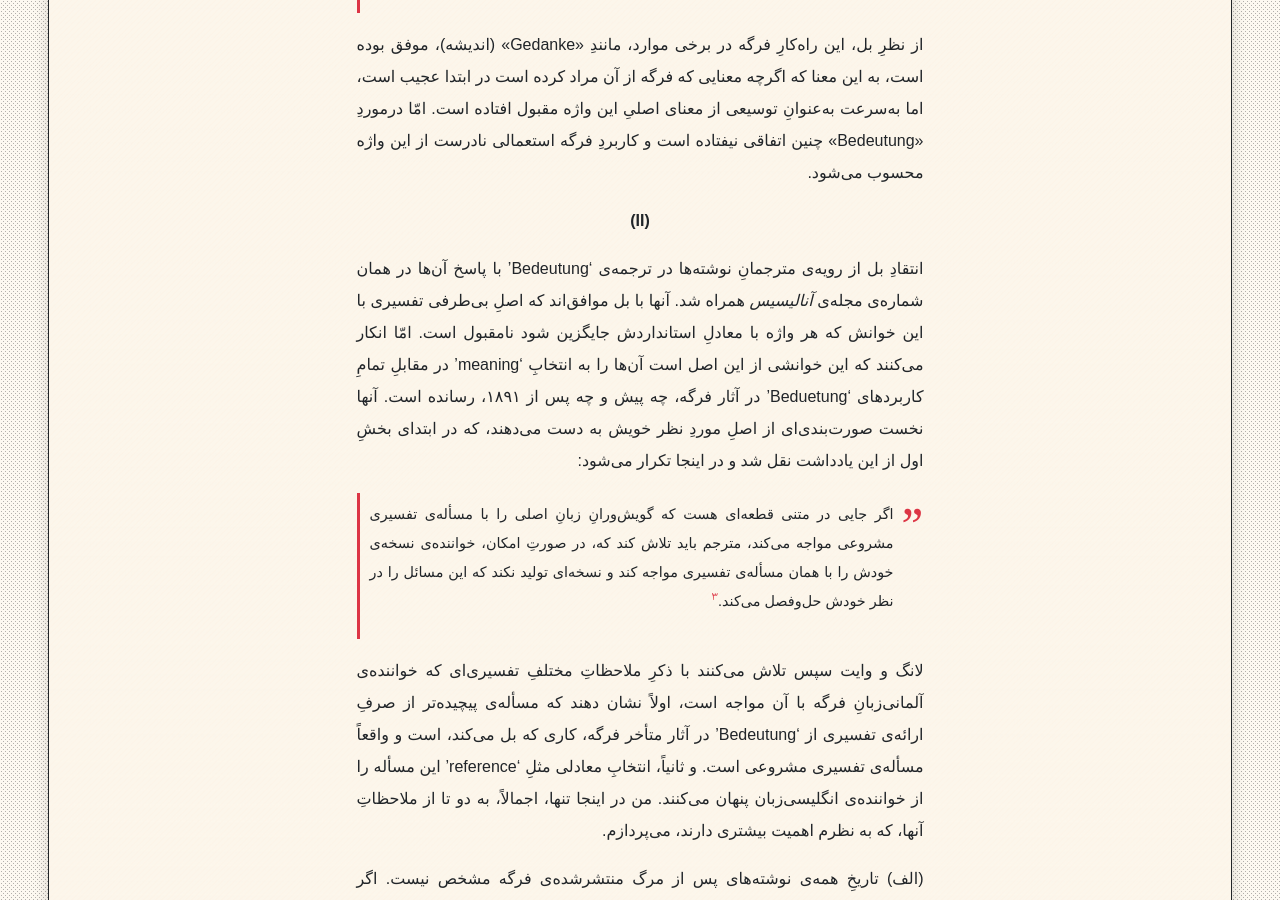
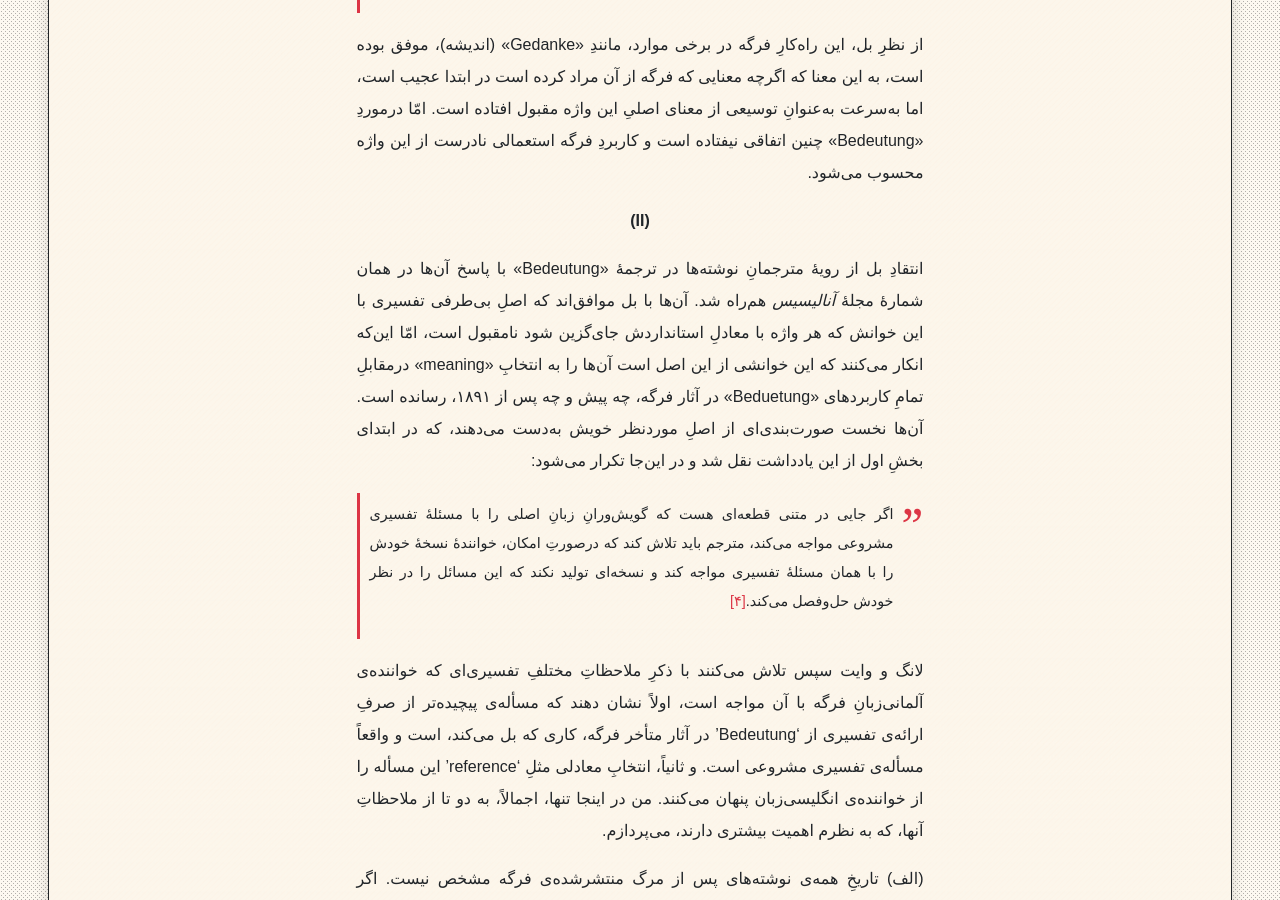
Before and after one commit to phicudemy/phicudemy.github.io, a Jekyll site: the page built from _posts/2024-07-16-fregebedeutung۲.md, in a window 1280 px wide and 900 px high, scrolled down 3788 px. Built offline with Jekyll 4.4.1, drawn with Linux system fonts in a browser that asks for light colours; some web fonts are replaced; some of the changed text lies outside the part shown.

Commit message:
TinaCMS content update

```diff
--- a/_posts/2024-07-16-fregebedeutung۲.md
+++ b/_posts/2024-07-16-fregebedeutung۲.md
@@ -47,9 +47,9 @@ tags:
 
 **<center>(II)</center>**
 
-انتقادِ بل از رویه‌ی مترجمانِ نوشته‌ها در ترجمه‌ی ‘Bedeutung’ با پاسخ آن‌ها در همان شماره‌ی مجله‌ی _آنالیسیس_ همراه شد. آنها با بل موافق‌اند که اصلِ بی‌طرفی تفسیری با این خوانش که هر واژه با معادلِ استانداردش جایگزین شود نامقبول است. امّا انکار می‌کنند که این خوانشی از این اصل است آن‌ها را به انتخابِ ‘meaning’ در مقابلِ تمامِ کاربردهای ‘Beduetung’ در آثار فرگه، چه پیش و چه پس از ۱۸۹۱، رسانده است. آنها نخست صورت‌بندی‌ای از اصلِ موردِ نظر خویش به دست می‌دهند، که در ابتدای بخشِ اول از این یادداشت نقل شد و در اینجا تکرار می‌شود:‌
+انتقادِ بل از رویۀ مترجمانِ نوشته‌ها در ترجمۀ «Bedeutung» با پاسخ آن‌ها در همان شمارۀ مجلۀ *آنالیسیس* هم‌راه شد. آن‌ها با بل موافق‌اند که اصلِ بی‌طرفی تفسیری با این خوانش که هر واژه با معادلِ استانداردش جای‌گزین شود نامقبول است، امّا این‌که انکار می‌کنند که این خوانشی از این اصل است آن‌ها را به انتخابِ «meaning» درمقابلِ تمامِ کاربردهای «Beduetung» در آثار فرگه، چه پیش و چه پس از ۱۸۹۱، رسانده است. آن‌ها نخست صورت‌بندی‌ای از اصلِ موردنظر خویش به‌دست می‌دهند، که در ابتدای بخشِ اول از این یادداشت نقل شد و در این‌جا تکرار می‌شود:‌
 
-> اگر جایی در متنی قطعه‌ای هست که گویش‌ورانِ زبانِ اصلی را با مسأله‌ی تفسیری مشروعی مواجه می‌کند، مترجم باید تلاش کند که، در صورتِ امکان، خواننده‌ی نسخه‌ی خودش را با همان مسأله‌ی تفسیری مواجه کند و نسخه‌ای تولید نکند که این مسائل را در نظر خودش حل‌وفصل می‌کند.[^4]
+> اگر جایی در متنی قطعه‌ای هست که گویش‌ورانِ زبانِ اصلی را با مسئلۀ تفسیری مشروعی مواجه می‌کند، مترجم باید تلاش کند که درصورتِ امکان، خوانندۀ نسخۀ خودش را با همان مسئلۀ تفسیری مواجه کند و نسخه‌ای تولید نکند که این مسائل را در نظر خودش حل‌وفصل می‌کند.[\[۴\]](#fn-4){:.fnref #fnref-4}
 
 لانگ و وایت سپس تلاش می‌کنند با ذکرِ ملاحظاتِ مختلفِ تفسیری‌ای که خواننده‌ی آلمانی‌زبانِ فرگه با آن مواجه است، اولاً نشان دهند که مسأله‌ی پیچیده‌تر از صرفِ ارائه‌ی تفسیری از ‘Bedeutung’ در آثار متأخر فرگه، کاری که بل می‌کند، است و واقعاً مسأله‌ی تفسیری مشروعی است. و ثانیاً، انتخابِ معادلی مثلِ‌ ‘reference’ این مسأله‌ را از خواننده‌ی انگلیسی‌زبان پنهان می‌کنند. من در اینجا تنها، اجمالاً، به دو تا از ملاحظاتِ آنها، که به نظرم اهمیت بیشتری دارند، می‌پردازم.
 
```
